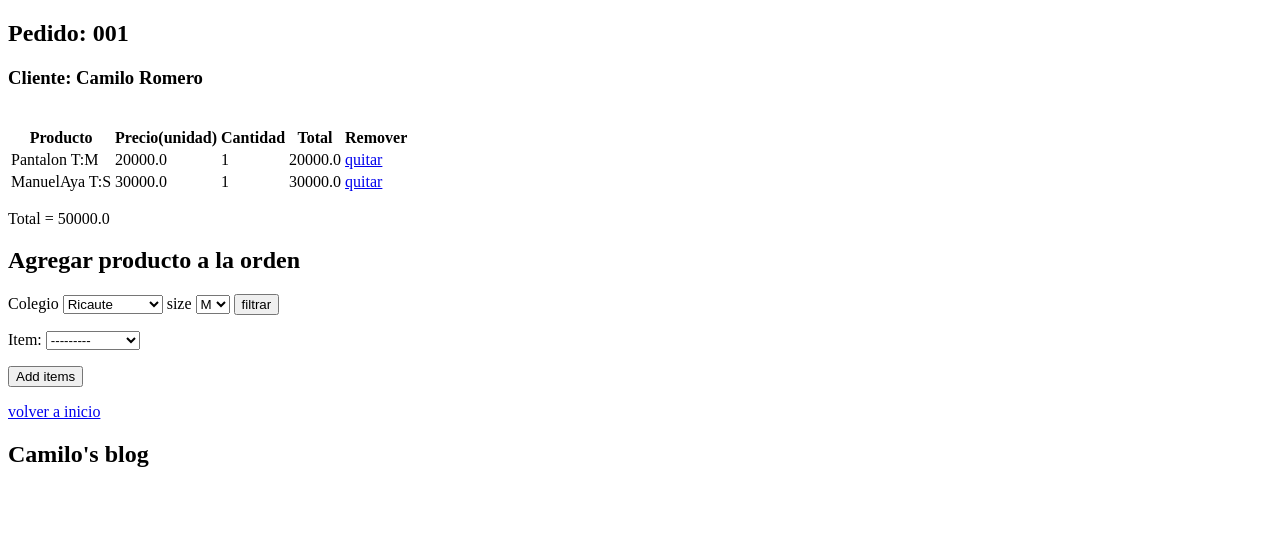
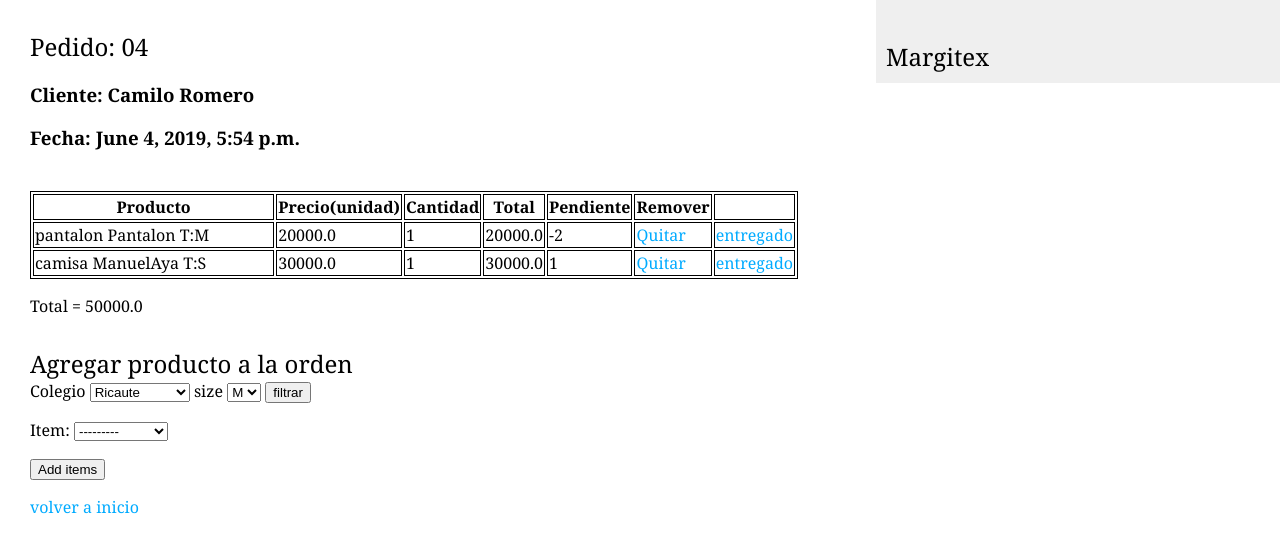
Before and after one commit to camilo1rp/django_margitex, a Django app: page /mystore/4/ in a window 1280 px wide. Shown: the top 553 px of the page. Run offline with Django 3.2, Linux system fonts and the light colour scheme; data comes from the database, SQL or seed files in the repository; both versions use the stored data as it was after the commit.

Commit message:
added size filter added css file added html base file started formating templates added pending field added dispatch funtion (need fixing)

```diff
--- a/mysite/mystore/forms.py
+++ b/mysite/mystore/forms.py
@@ -6,7 +6,7 @@ class OrderForm(forms.ModelForm):
 
     class Meta:
         model = Order
-        fields = ('order', 'client', 'added_by', 'comments')
+        fields = ('order', 'client', 'added_by')
 """
 class SelForm(forms.ModelForm):
 
--- a/mysite/mystore/models.py
+++ b/mysite/mystore/models.py
@@ -43,14 +43,11 @@ class Item(models.Model):
 
 
 class Qty(models.Model):
-    PENDING_CHOICES = (('pending', 'Pendiente'),
-                    ('dispatched', 'Entregado'),)
     order = models.ForeignKey(Order, on_delete=models.CASCADE)
     item = models.ForeignKey(Item, on_delete=models.CASCADE)
     quantity = models.IntegerField(default=1)
-    pending = models.CharField(max_length=10,
-                                 choices=PENDING_CHOICES,
-                                 default='pending',)
+    pending = models.IntegerField(default=1)
+    total = models.IntegerField(default=0)
 
     def add_same_items(self):
         return  self.quantity * self.item.price
--- a/mysite/mystore/static/mystore/style.css
+++ b/mysite/mystore/static/mystore/style.css
@@ -1,5 +1,6 @@
 li a {
-    color: black;
+    color: blue;
+}
 a {
     color:#00abff;
     text-decoration:none;
@@ -13,6 +14,7 @@ body {
 
 
 h1 {
+    font-family:Georgia;
     font-weight:normal;
     border-bottom:1px solid #bbb;
     padding:0 0 10px 0;
@@ -20,13 +22,16 @@ h1 {
 }
 
 h2 {
+    font-family:Georgia;
     font-weight:normal;
     margin:30px 0 0;
 }
+
 #content {
     float:left;
     width:60%;
     padding:0 0 0 30px;
+    font-family:Georgia;
 }
 table, th, td {
     border: 1px solid black;
--- a/mysite/mystore/templates/mystore/base.html
+++ b/mysite/mystore/templates/mystore/base.html
@@ -12,7 +12,7 @@
             {% endblock %}
         </div>
         <div id="sidebar">
-            <h2>Camilo's blog</h2>
+            <h2>Margitex</h2>
 
         </div>
     </body>
--- a/mysite/mystore/templates/mystore/detail.html
+++ b/mysite/mystore/templates/mystore/detail.html
@@ -4,9 +4,9 @@
 <!DOCTYPE html>
 {% block title %}{{ order.order }}{% endblock %}
 {% block content %}
-<h2>Pedido: {{ order.order }}</h2>
-
+<h2>Pedido: 0{{ order.id }}</h2>
 <h3>Cliente: {{ order.client}}</h3>
+<h3>Fecha: {{ order.created}}</h3>
 <br>
 <table>
     <tr>
@@ -14,15 +14,19 @@
         <th>Precio(unidad)</th>
         <th>Cantidad</th>
         <th>Total</th>
+        <th>Pendiente</th>
         <th>Remover</th>
+        <th></th>
     </tr>
     {%for item_order in order.qty_set.all%}
     <tr>
-        <td>{{item_order.item.name}} T:{{item_order.item.size}} </td>
+        <td>{{item_order.item.type}} {{item_order.item.name}} T:{{item_order.item.size}} </td>
         <td>{{item_order.item.price}}</td>
         <td>{{ item_order.quantity }}</td>
         <td>{{item_order.add_same_items}}</td>
-        <td><a href="{% url 'mystore:item_removed' order.id item_order.id %}">quitar</a></td>
+        <td>{{ item_order.pending }} </td>
+        <td><a href="{% url 'mystore:item_removed' order.id item_order.id %}">Quitar</a></td>
+        <td><a href="{% url 'mystore:item_dispatch' order.id item_order.id item_order.pending %}">entregado</a></td>
     </tr>
     {% endfor%}
 </table>
--- a/mysite/mystore/urls.py
+++ b/mysite/mystore/urls.py
@@ -8,7 +8,7 @@ urlpatterns = [
     path('<int:order_id>/', views.detail, name='detail'),
     path('add_order/', views.add_order, name='add_order'),
     path('<int:order_id>/<int:item_rmv>/', views.detail, name='item_removed'),
+    path('<int:order_id>/<int:item_dispatch>/<int:item_pending>', views.detail, name='item_dispatch'),
     path('<int:order_id>/<slug:institution>/', views.detail, name='institution'),
     path('<int:order_id>/<slug:institution>/<slug:size>', views.detail, name='size'),
-    path('<int:order_id>/filter', views.filter, name='filter'),
-]
+   ]
--- a/mysite/mystore/views.py
+++ b/mysite/mystore/views.py
@@ -16,7 +16,7 @@ class IndexView(generic.ListView):
         """Return the last five published questions."""
         return Order.objects.all()
 
-def detail(request, order_id, item_rmv=None, institution=None, size=None):
+def detail(request, order_id, item_rmv=None, institution=None, size=None, item_dispatch=None, item_pending=None):
     order = get_object_or_404(Order, pk=order_id)
 
     #check if any filter and assign the response
@@ -40,8 +40,19 @@ def detail(request, order_id, item_rmv=None, institution=None, size=None):
             return response_page
         else:
             item_to_remove.quantity = item_to_remove.quantity - 1
-            item_to_remove.save()
+            if item_to_remove.pending == 0:
+                item_to_remove.save()
+            else:
+                item_to_remove.pending -= 1
+                item_to_remove.save()
             return response_page
+
+    if item_dispatch != None:
+        item_dispatched = order.qty_set.get(id=item_dispatch)
+        if item_pending !=0:
+            item_dispatched.pending -= 1
+            item_dispatched.save()
+        return response_page
 
     order_items_qty = order.qty_set.all()
     if request.method == 'POST':
@@ -52,6 +63,7 @@ def detail(request, order_id, item_rmv=None, institution=None, size=None):
             for qty in order_items_qty:
                 if item_form == qty.item:
                     qty.quantity += 1
+                    qty.pending +=1
                     qty.save()
                     order.save()
                     return response_page
@@ -108,8 +120,3 @@ def add_order(request):
     else:
         order_form = OrderForm()
     return render(request, 'mystore/add_order.html', {'order_form': order_form})
-
-def filter(request, order_id ):
-    order = get_object_or_404(Order, pk=order_id)
-    college = Institution.objects.all()
-    return render(request, 'mystore/filter.html', {'order': order, 'college':college},)
```
Also changed, not shown: mysite/mystore/templates/mystore/add_order.html (+10 -6 lines), mysite/db.sqlite3, mysite/mystore/migrations/0001_initial.py, mysite/mystore/templates/mystore/index.html (line endings or trailing spaces).
